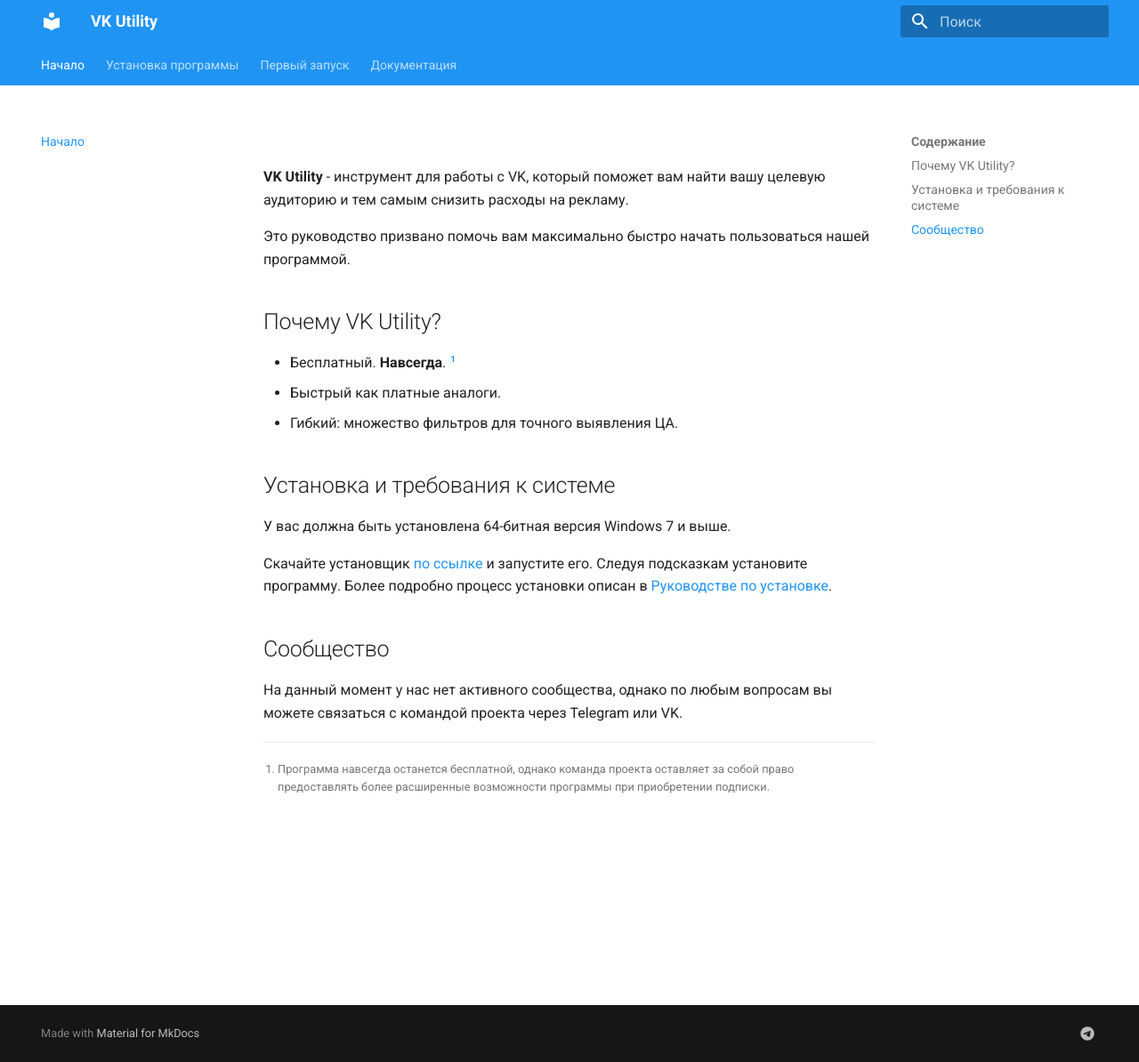
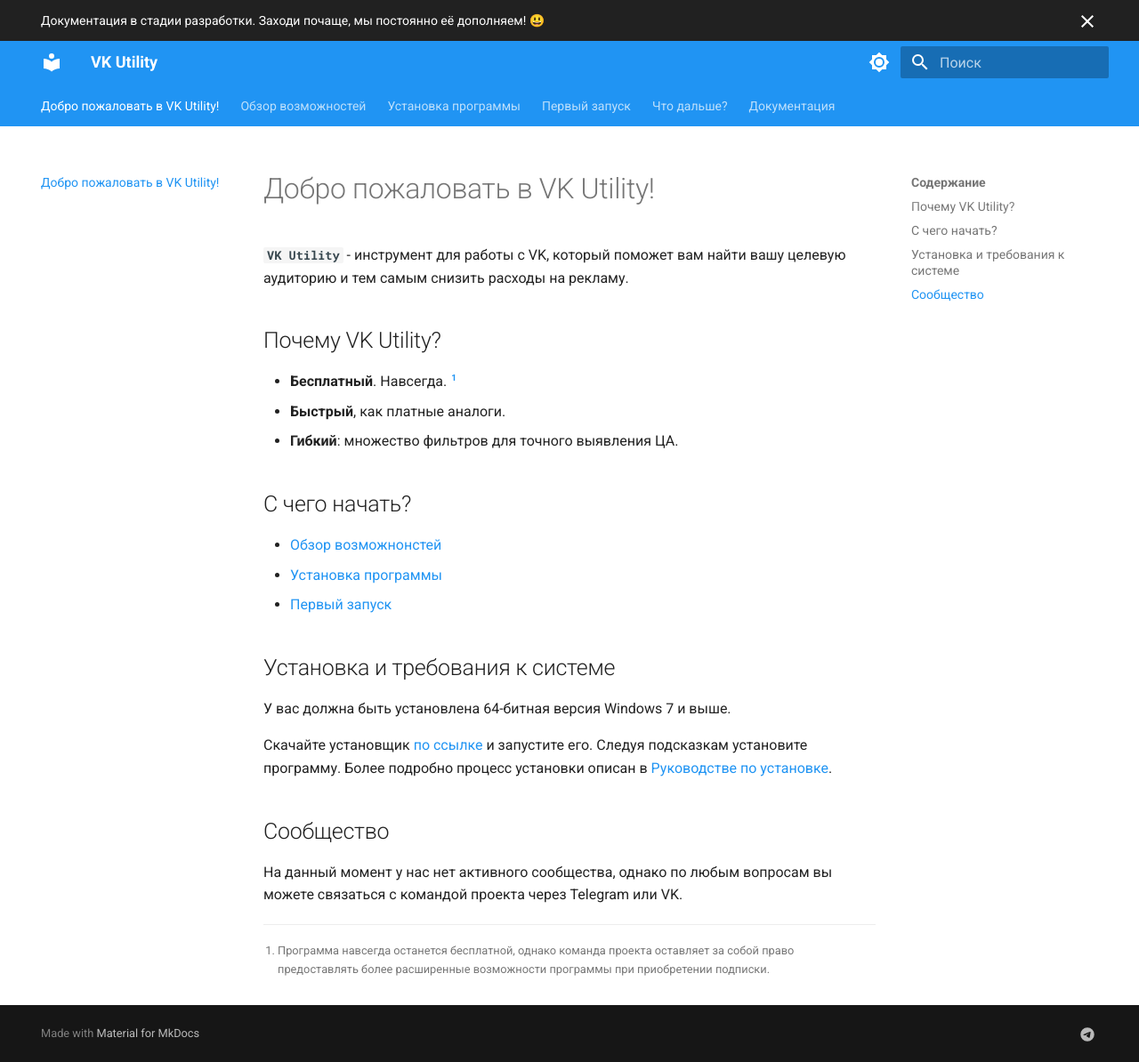
Before and after one commit to VK-Utility/docs, an MkDocs documentation site: the page built from docs/index.md, in a window 1280 px wide and 1194 px high. Shown: the whole window at 89% size. Built offline with MkDocs 1.6.1 and Material for MkDocs 9.7.7, drawn with Linux system fonts in a browser that asks for light colours.

Commit message:
Изменена структура, немного больше текста

```diff
--- a/docs/index.md
+++ b/docs/index.md
@@ -1,12 +1,16 @@
-#
-**VK Utility** - инструмент для работы с VK, который поможет вам найти вашу целевую аудиторию и тем самым снизить расходы на рекламу.
-
-Это руководство призвано помочь вам максимально быстро начать пользоваться нашей программой.
+**`VK Utility`** - инструмент для работы с VK, который поможет вам найти вашу целевую аудиторию и тем самым снизить расходы на рекламу.
 
 ## Почему VK Utility?
-- Бесплатный. **Навсегда**. [^1]
-- Быстрый как платные аналоги.
-- Гибкий: множество фильтров для точного выявления ЦА.
+- **Бесплатный**. Навсегда. [^1]
+- **Быстрый**, как платные аналоги.
+- **Гибкий**: множество фильтров для точного выявления ЦА.
+
+
+
+## С чего начать?
+- [Обзор возможнонстей](./review.md)
+- [Установка программы](./install.md)
+- [Первый запуск](./first-launch.md)
 
 ## Установка и требования к системе
 У вас должна быть установлена 64-битная версия Windows 7 и выше.
--- /dev/null
+++ b/docs/overrides/main.html
@@ -0,0 +1,9 @@
+{% extends "base.html" %}
+
+{% block announce %}
+  Документация в стадии разработки. Заходи почаще, мы постоянно её дополняем! 😃
+{% endblock %}
+
+{% block htmltitle %}
+  <title>VK Utility - парсер VK</title>
+{% endblock %}
--- /dev/null
+++ b/docs/stylesheets/extra.css
@@ -0,0 +1,3 @@
+.vk {
+    color: #0077FF;
+}
--- a/mkdocs.yml
+++ b/mkdocs.yml
@@ -2,26 +2,52 @@
 
 theme:
   name: material
+  custom_dir: docs/overrides
   palette:
-    scheme: default
-    primary: blue
-    accent: deep purple
+    - scheme: default
+      primary: blue
+      accent: deep purple
+      toggle:
+        icon: material/brightness-7
+        name: Включить тёмную тему
+    - scheme: slate
+      toggle:
+        icon: material/brightness-4
+        name: Включить светлую тему
   font:
     text: Roboto
   language: ru
   features:
     - instant
     - tabs
+    - navigation.instant
+    - navigation.tracking
+    - header.autohide
+    - announce.dismiss
 
 plugins:
   - search
 
 nav:
-  - Начало: index.md
+  - Добро пожаловать в VK Utility!: index.md
+  - Обзор возможностей: review.md
   - Установка программы: install.md
   - Первый запуск: first-launch.md
-  - 'Документация':
-    - guide/filtrator.md
+  - Что дальше?: whats-next.md
+  - Документация:
+    - Парсер:
+      - Участники группы: guide/filtrator.md
+      - Поиск людей: guide/filtrator.md
+      - Поиск групп: guide/filtrator.md
+      - Парсер админов: guide/filtrator.md
+      - Чекер ID пользователей: guide/filtrator.md
+      - Друзья пользователей: guide/filtrator.md
+      - Генератор ID: guide/filtrator.md
+      - Подписки пользователей: guide/filtrator.md
+      - Проверка ссылок на бан: guide/filtrator.md
+      - Экспорт лайкнувших: guide/filtrator.md
+      - Пересечение аудитории: guide/filtrator.md
+    - Фильтратор: guide/filtrator.md
 
 markdown_extensions:
   - footnotes
@@ -30,9 +56,15 @@
   - admonition
   - pymdownx.details
   - pymdownx.superfences
+  - pymdownx.emoji:
+      emoji_index: !!python/name:materialx.emoji.twemoji
+      emoji_generator: !!python/name:materialx.emoji.to_svg
 
 extra:
   social:
     - icon: fontawesome/brands/telegram
-      # link: https://t.me/vkwave
+      link: https://t.me/iamutility
       name: 'Поддержка в Telegram'
+
+extra_css:
+  - stylesheets/extra.css
```
Also changed, not shown: docs/first-launch.md (+1 -1 lines), docs/install.md (+1 -1 lines), docs/review.md (added, +19 -0 lines), docs/whats-next.md (added).
